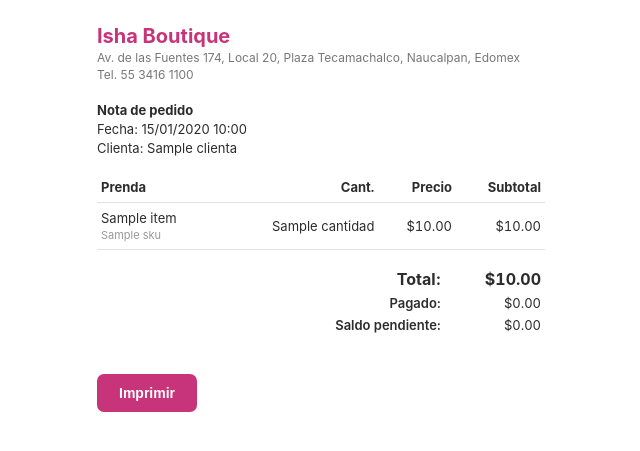
After one commit to yuvalbaryosefp-alt/isha-wear-pos, a FastAPI app: template templates/nota_pedido.html in a window 1280 px wide. The commit adds this page. Shown: the top 451 px of the page, without its empty margins (319-959 px from the left). Run offline with FastAPI, Linux system fonts and the light colour scheme; the template is opened without the code that fills it: most values are stand-ins (such as "Sample title", 1, 10 or a date in 2020).

Commit message:
Imprimir nota de pedido con varias prendas seleccionadas
En /ventas se puede marcar con checkboxes cualquier combinación de
ventas (ej. las 10 prendas que se lleva una clienta) y mandarlas a
una página imprimible (GET /ventas/nota) con membrete de la boutique,
lista de prendas con subtotal, y totales (total/pagado/saldo). Botón
"Imprimir" usa window.print() del navegador, sin librerías extra.

Nota técnica: los checkboxes usan el atributo form="form-nota" en vez
de anidar un <form> alrededor de la tabla, porque cada fila ya tiene
su propio <form> de "Abonar" y HTML no permite formularios anidados.

```diff
--- a/app/main.py
+++ b/app/main.py
@@ -16,12 +16,12 @@ from datetime import date, datetime
 from pathlib import Path
 from zoneinfo import ZoneInfo
 
-from fastapi import Depends, FastAPI, File, Form, HTTPException, Request, UploadFile, status
+from fastapi import Depends, FastAPI, File, Form, HTTPException, Query, Request, UploadFile, status
 from fastapi.responses import RedirectResponse, Response
 from fastapi.security import HTTPBasic, HTTPBasicCredentials
 from fastapi.templating import Jinja2Templates
 from PIL import Image
-from sqlalchemy import text
+from sqlalchemy import bindparam, text
 from sqlalchemy.exc import IntegrityError
 
 from app.db import engine
@@ -470,6 +470,69 @@ def registrar_pago(venta_id: int, metodo: str = Form(...), monto: str = Form(...
         ), {"v": venta_id, "metodo": metodo, "monto": monto_num})
 
     return RedirectResponse("/ventas", status_code=303)
+
+
+@app.get("/ventas/nota")
+def nota_pedido(request: Request, id: list[int] = Query(default=[])):
+    """Genera una nota de pedido imprimible con varias ventas juntas (ej. las
+    10 prendas que se llevó una clienta), seleccionadas con checkboxes en /ventas.
+    """
+    if not id:
+        return RedirectResponse(
+            "/ventas?error=Selecciona al menos una venta para imprimir la nota.",
+            status_code=303,
+        )
+
+    ids_stmt = lambda sql: text(sql).bindparams(bindparam("ids", expanding=True))
+
+    with engine.connect() as conn:
+        filas = conn.execute(ids_stmt(
+            "SELECT v.id, p.titulo, p.sku, v.cantidad, v.precio_unitario, c.nombre AS clienta "
+            "FROM ventas v "
+            "JOIN productos p ON p.id = v.producto_id "
+            "LEFT JOIN clientas c ON c.id = v.cliente_id "
+            "WHERE v.id IN :ids ORDER BY v.id"
+        ), {"ids": id}).mappings().all()
+
+        pagos = conn.execute(ids_stmt(
+            "SELECT venta_id, monto FROM pagos WHERE venta_id IN :ids"
+        ), {"ids": id}).all()
+
+    if not filas:
+        return RedirectResponse("/ventas?error=No se encontraron las ventas seleccionadas.", status_code=303)
+
+    # Suma lo pagado de cada venta seleccionada.
+    pagado_por_venta: dict[int, float] = {}
+    for venta_id, monto in pagos:
+        pagado_por_venta[venta_id] = pagado_por_venta.get(venta_id, 0.0) + float(monto)
+
+    items = []
+    total = 0.0
+    pagado_total = 0.0
+    clientas_distintas = set()
+    for f in filas:
+        subtotal = float(f["precio_unitario"]) * f["cantidad"]
+        total += subtotal
+        pagado_total += pagado_por_venta.get(f["id"], 0.0)
+        clientas_distintas.add(f["clienta"])
+        items.append({
+            "titulo": f["titulo"], "sku": f["sku"],
+            "cantidad": f["cantidad"], "precio_unitario": float(f["precio_unitario"]),
+            "subtotal": subtotal,
+        })
+
+    # Si todas las ventas seleccionadas son de la misma clienta, se muestra su
+    # nombre; si se mezclan clientas distintas (o ninguna), se deja en blanco.
+    clienta_nombre = next(iter(clientas_distintas)) if len(clientas_distintas) == 1 else None
+
+    return templates.TemplateResponse(request, "nota_pedido.html", {
+        "items": items,
+        "total": total,
+        "pagado": pagado_total,
+        "saldo": round(total - pagado_total, 2),
+        "clienta": clienta_nombre,
+        "fecha": datetime.now(ZONA_CDMX),
+    })
 
 
 @app.post("/productos")
--- /dev/null
+++ b/templates/nota_pedido.html
@@ -0,0 +1,92 @@
+<!DOCTYPE html>
+<html lang="es">
+<head>
+  <meta charset="UTF-8">
+  <meta name="viewport" content="width=device-width, initial-scale=1.0">
+  <title>Nota de pedido · Isha Boutique</title>
+  <style>
+    * { box-sizing: border-box; }
+    body {
+      font-family: -apple-system, "Segoe UI", Roboto, sans-serif;
+      color: #2C2C2C;
+      max-width: 480px;
+      margin: 24px auto;
+      padding: 0 16px 40px;
+    }
+    h1 { font-size: 20px; margin: 0 0 2px; color: #C8347A; }
+    .direccion { font-size: 12px; color: #777; margin-bottom: 18px; line-height: 1.4; }
+    .datos p { margin: 3px 0; font-size: 13px; }
+    table { width: 100%; border-collapse: collapse; margin: 16px 0; }
+    th, td { padding: 7px 4px; font-size: 13px; text-align: left; border-bottom: 1px solid #E2E2E2; }
+    th.num, td.num { text-align: right; font-variant-numeric: tabular-nums; }
+    .totales { margin-top: 6px; }
+    .totales td { border: none; padding: 3px 4px; font-size: 13px; }
+    .totales .label { text-align: right; font-weight: 600; }
+    .totales .valor { text-align: right; width: 100px; font-variant-numeric: tabular-nums; }
+    .totales .grande td { font-size: 16px; font-weight: 700; }
+    button.imprimir {
+      margin-top: 22px;
+      background: #C8347A; color: #fff; border: none;
+      padding: 11px 22px; border-radius: 7px;
+      font-size: 14px; font-weight: 600; cursor: pointer;
+    }
+    @media print {
+      button.imprimir { display: none; }
+      body { margin: 0; max-width: 100%; }
+    }
+  </style>
+</head>
+<body>
+  <h1>Isha Boutique</h1>
+  <div class="direccion">
+    Av. de las Fuentes 174, Local 20, Plaza Tecamachalco, Naucalpan, Edomex<br>
+    Tel. 55 3416 1100
+  </div>
+
+  <div class="datos">
+    <p><strong>Nota de pedido</strong></p>
+    <p>Fecha: {{ fecha.strftime("%d/%m/%Y %H:%M") }}</p>
+    {% if clienta %}
+      <p>Clienta: {{ clienta }}</p>
+    {% endif %}
+  </div>
+
+  <table>
+    <thead>
+      <tr>
+        <th>Prenda</th>
+        <th class="num">Cant.</th>
+        <th class="num">Precio</th>
+        <th class="num">Subtotal</th>
+      </tr>
+    </thead>
+    <tbody>
+      {% for it in items %}
+        <tr>
+          <td>{{ it.titulo }}<br><span style="font-size:11px; color:#999">{{ it.sku }}</span></td>
+          <td class="num">{{ it.cantidad }}</td>
+          <td class="num">${{ "%.2f"|format(it.precio_unitario) }}</td>
+          <td class="num">${{ "%.2f"|format(it.subtotal) }}</td>
+        </tr>
+      {% endfor %}
+    </tbody>
+  </table>
+
+  <table class="totales">
+    <tr class="grande">
+      <td class="label">Total:</td>
+      <td class="valor">${{ "%.2f"|format(total) }}</td>
+    </tr>
+    <tr>
+      <td class="label">Pagado:</td>
+      <td class="valor">${{ "%.2f"|format(pagado) }}</td>
+    </tr>
+    <tr>
+      <td class="label">Saldo pendiente:</td>
+      <td class="valor">${{ "%.2f"|format(saldo) }}</td>
+    </tr>
+  </table>
+
+  <button class="imprimir" onclick="window.print()">Imprimir</button>
+</body>
+</html>
```
Also changed, not shown: templates/ventas.html (+15 -1 lines).
